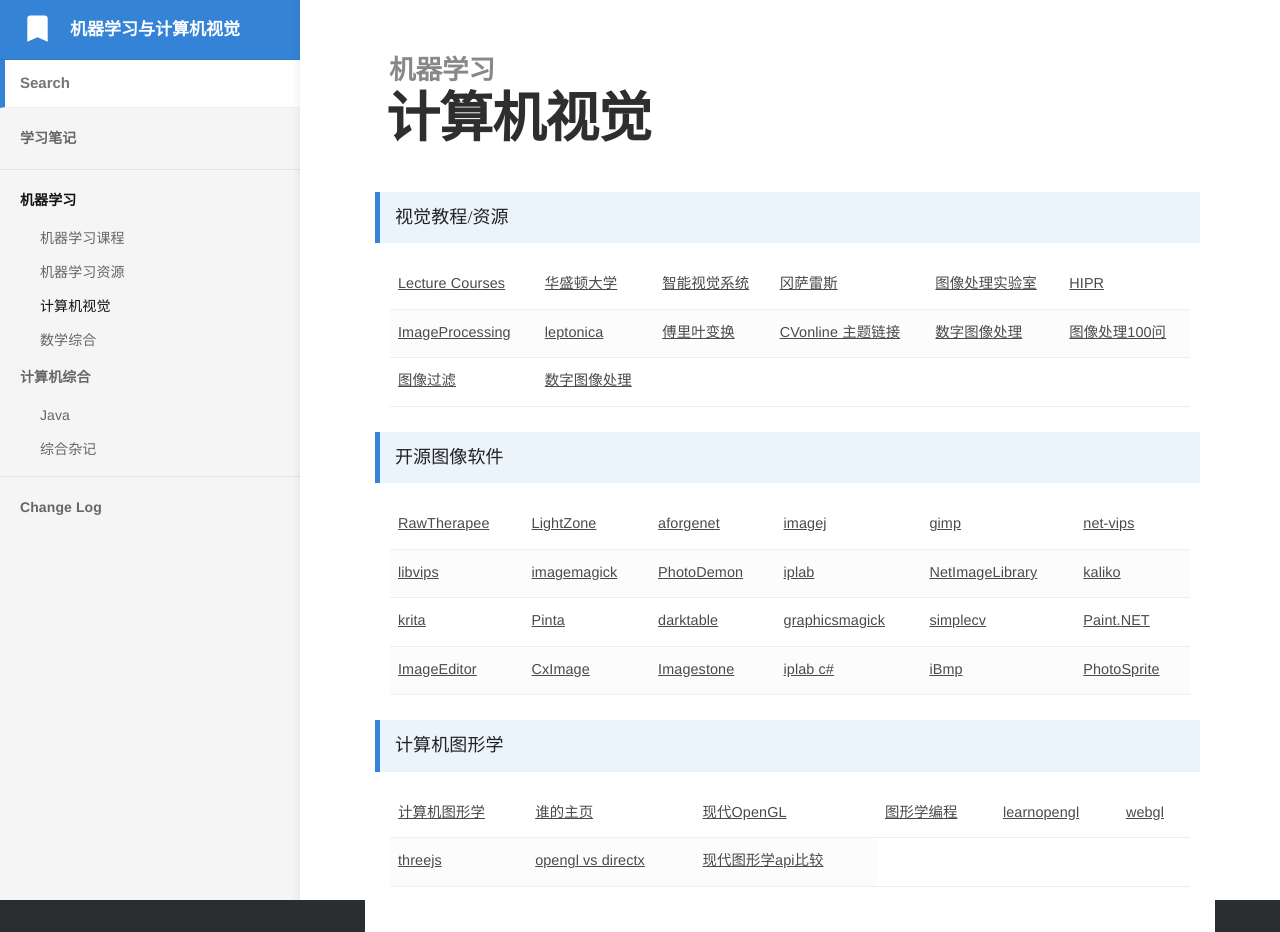
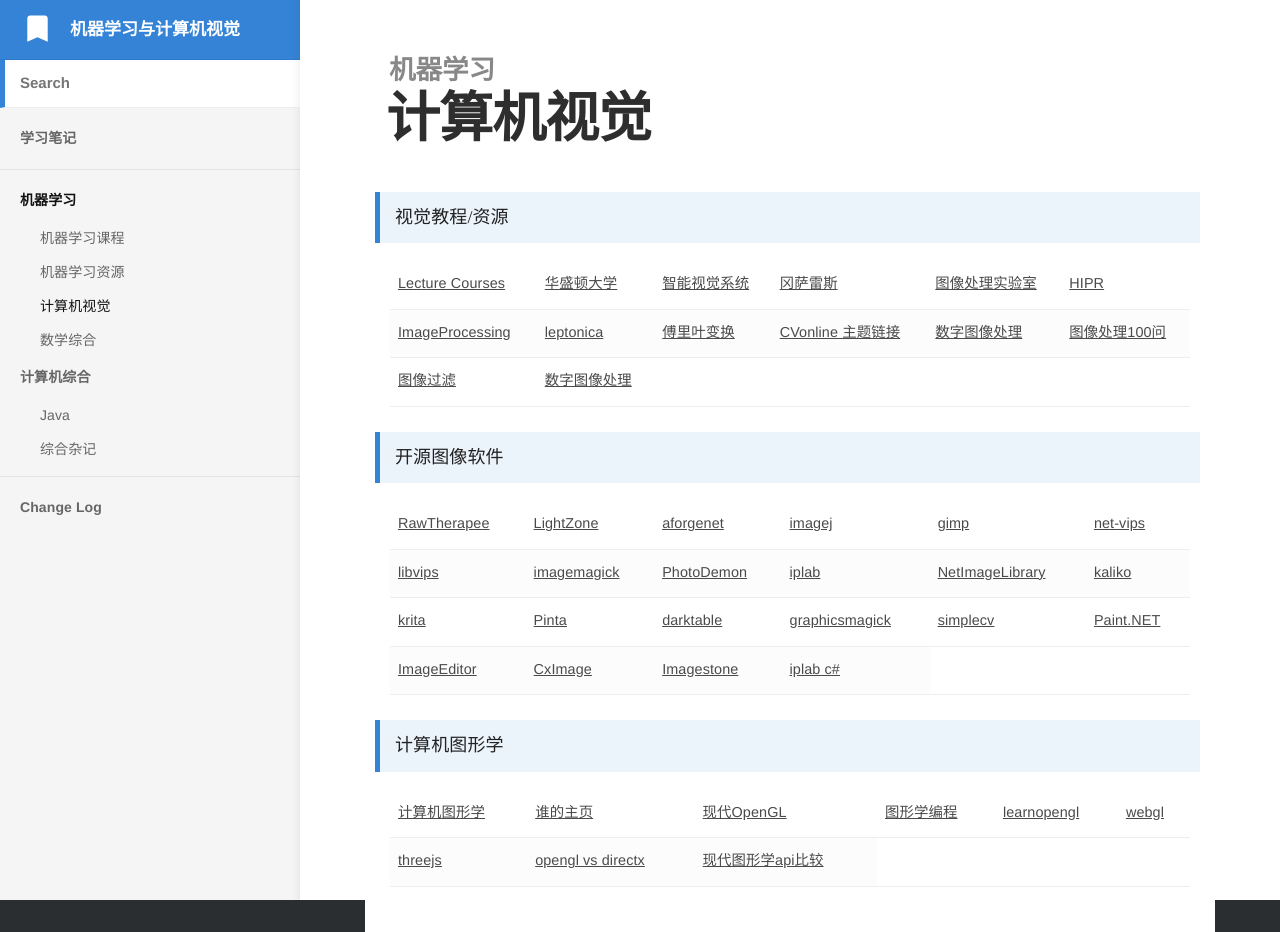
Before and after one commit to bashendixie/Machine_Learning_Notes, a Jekyll site: the page built from _docs/1、机器学习/计算机视觉.md, in a window 1280 px wide. Built offline with Jekyll 4.4.1, drawn with Linux system fonts in a browser that asks for light colours; some web fonts are replaced.

Commit message:
no message

```diff
--- a/_docs/1、机器学习/计算机视觉.md
+++ b/_docs/1、机器学习/计算机视觉.md
@@ -134,12 +134,6 @@
 			<td>
 				<a href="https://www.codeproject.com/Articles/9727/Image-Processing-Lab-in-C">iplab c#</a>
 			</td>
-			<td>
-				<a href="http://www.planet-source-code.com/vb/scripts/ShowCode.asp?txtCodeId=42376&lngWId=1">iBmp</a>
-			</td>
-			<td>
-				<a href="https://files.cnblogs.com/Imageshop/PhotoSprite.rar">PhotoSprite</a>
-			</td>
 		</tr>
 	</tbody>
 </table>
```
Also changed, not shown: _docs/1、机器学习/机器学习课程.md (+3 -0 lines).
